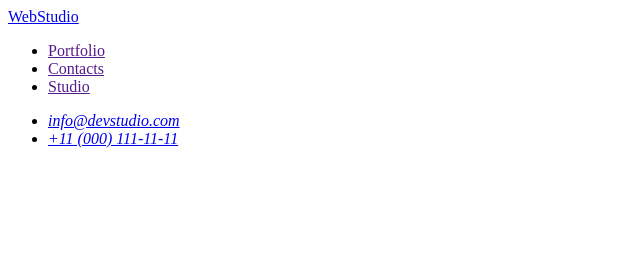
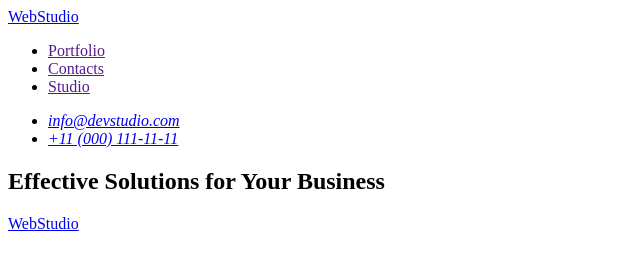
Before and after one commit to Viktor1712od/goit-markup-hw-01, a plain HTML site: page index.html in a window 1280 px wide. Shown: the whole page, without its empty margins (0-640 px from the left). Drawn offline with Linux system fonts and the light colour scheme.

Commit message:
Update index.html

```diff
--- a/index.html
+++ b/index.html
@@ -22,5 +22,15 @@
             </ul>
         </address>
     </header>
+    <main>
+    <section>
+        <H1>Effective Solutions
+        for Your Business</H1>
+    </section>
+    </main>
+        <footer>
+            <a href="./index.html">WebStudio</a>
+        </footer>
+
 </body>
 </html>
```
